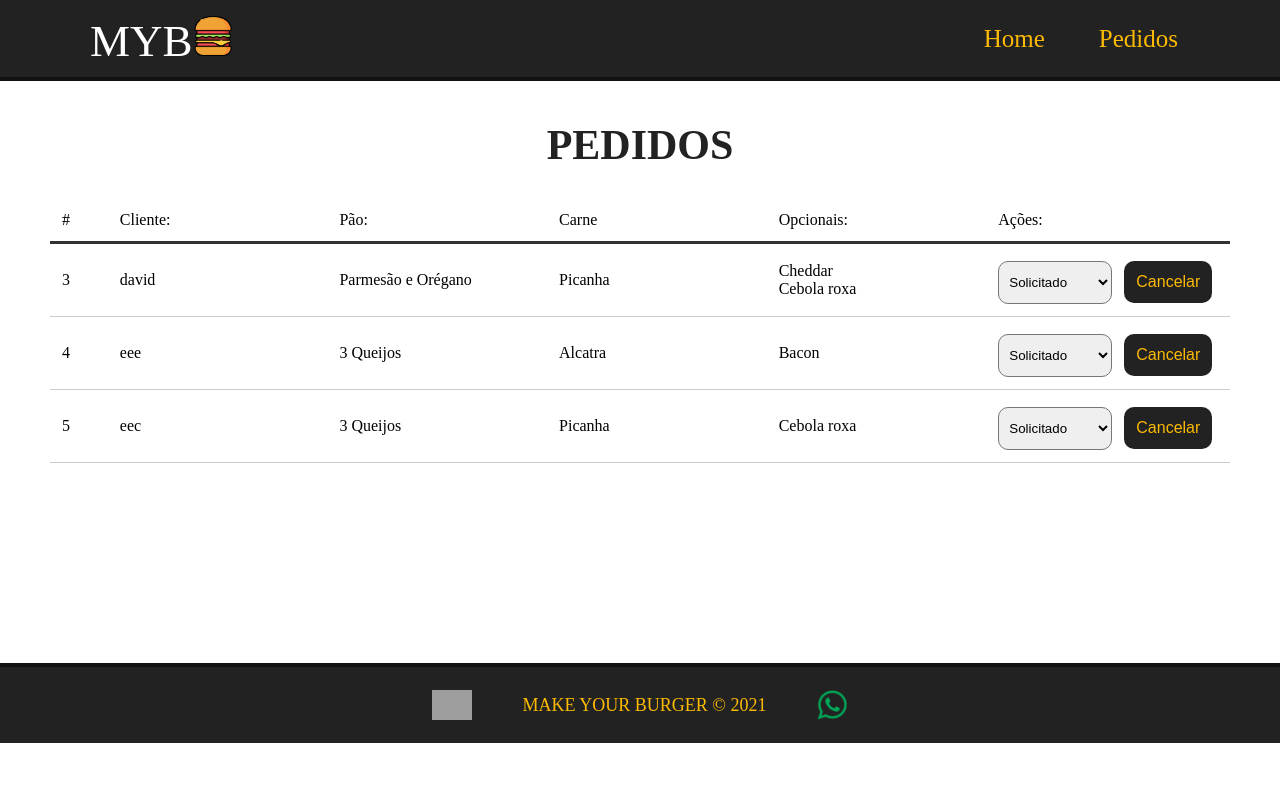
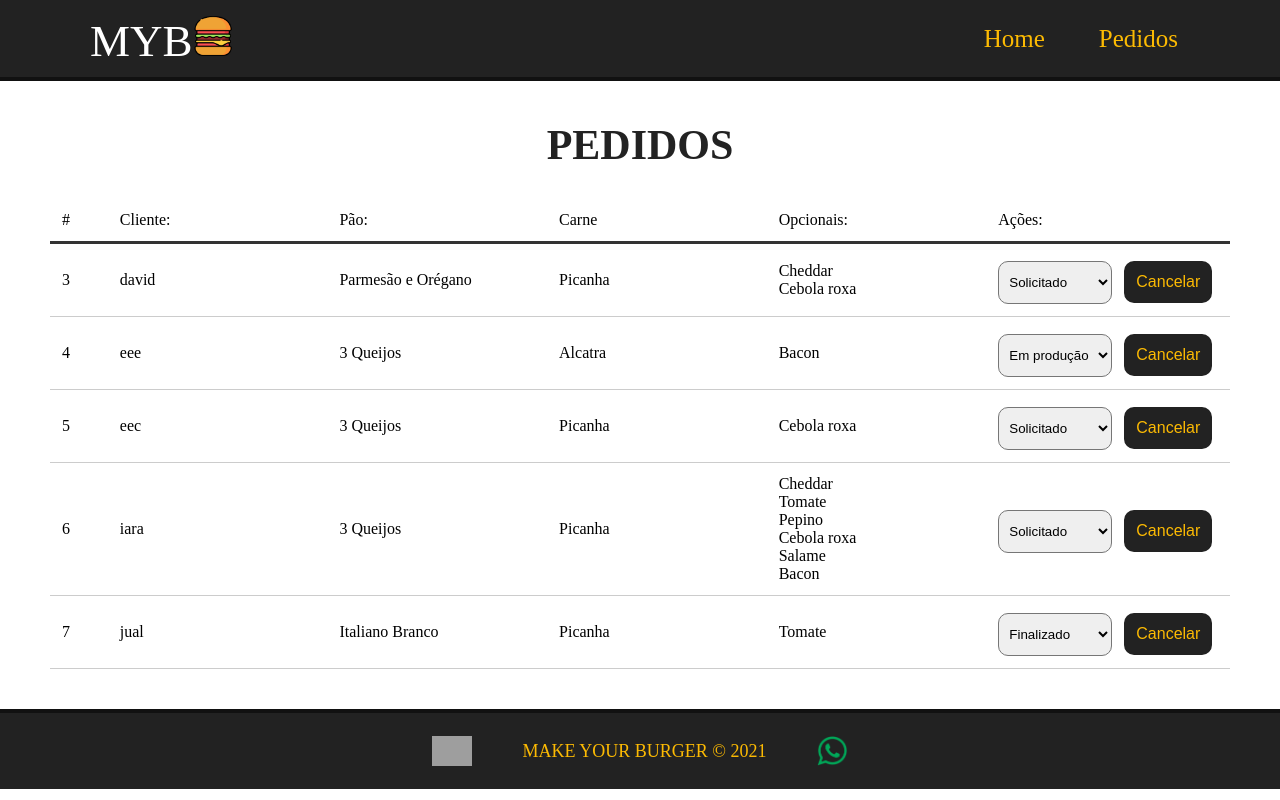
Before and after one commit to gabriel-ataidev/burguer-order-project, a Vue app: page /pedidos in a window 1280 px wide. Built offline with nearby package versions, Linux system fonts and the light colour scheme; data requests are answered from the project's data file; grey boxes are pictures that could not be loaded.

Commit message:
updating order status

```diff
--- a/db/db.json
+++ b/db/db.json
@@ -86,7 +86,7 @@
         "Cheddar",
         "Cebola roxa"
       ],
-      "status": "Solicitado",
+      "status": "s.tipo",
       "id": 3
     },
     {
@@ -96,7 +96,7 @@
       "optionals": [
         "Bacon"
       ],
-      "status": "Solicitado",
+      "status": "Em produção",
       "id": 4
     },
     {
@@ -106,8 +106,33 @@
       "optionals": [
         "Cebola roxa"
       ],
+      "status": "s.tipo",
+      "id": 5
+    },
+    {
+      "name": "iara",
+      "meat": "Picanha",
+      "bread": "3 Queijos",
+      "optionals": [
+        "Cheddar",
+        "Tomate",
+        "Pepino",
+        "Cebola roxa",
+        "Salame",
+        "Bacon"
+      ],
       "status": "Solicitado",
-      "id": 5
+      "id": 6
+    },
+    {
+      "name": "jual",
+      "meat": "Picanha",
+      "bread": "Italiano Branco",
+      "optionals": [
+        "Tomate"
+      ],
+      "status": "Finalizado",
+      "id": 7
     }
   ]
 }
--- a/src/components/Dashboard.vue
+++ b/src/components/Dashboard.vue
@@ -20,8 +20,8 @@
           </ul>
         </div>
         <div>
-          <select name="status" class="status">
-            <option v-for="s in status" :key="s.id" value="s.tipo" :selected="burger.status == s.tipo"> {{s.tipo}} </option>
+          <select name="status" class="status" @change="updateBurger($event, burger.id)">
+            <option v-for="s in status" :key="s.id" :value="s.tipo" :selected="burger.status == s.tipo"> {{s.tipo}} </option>
           </select>
           <button class="delete-btn" @click="deleteBurger(burger.id)">Cancelar</button>
         </div>
@@ -60,6 +60,18 @@ export default {
       });
       const res = await req.json();
       this.getOrders();
+    },
+    async updateBurger(event, id) {
+      const option = event.target.value;
+      const dataJson = JSON.stringify({ status: option});
+      const req = await fetch(`http://localhost:3000/burgers/${id}`, {
+        method: "PATCH",
+        headers: {"Content-Type": "application/json"},
+        body: dataJson
+      });
+      const res = await req.json();
+      console.log(res);
+
     }
   },
   mounted() {
```
